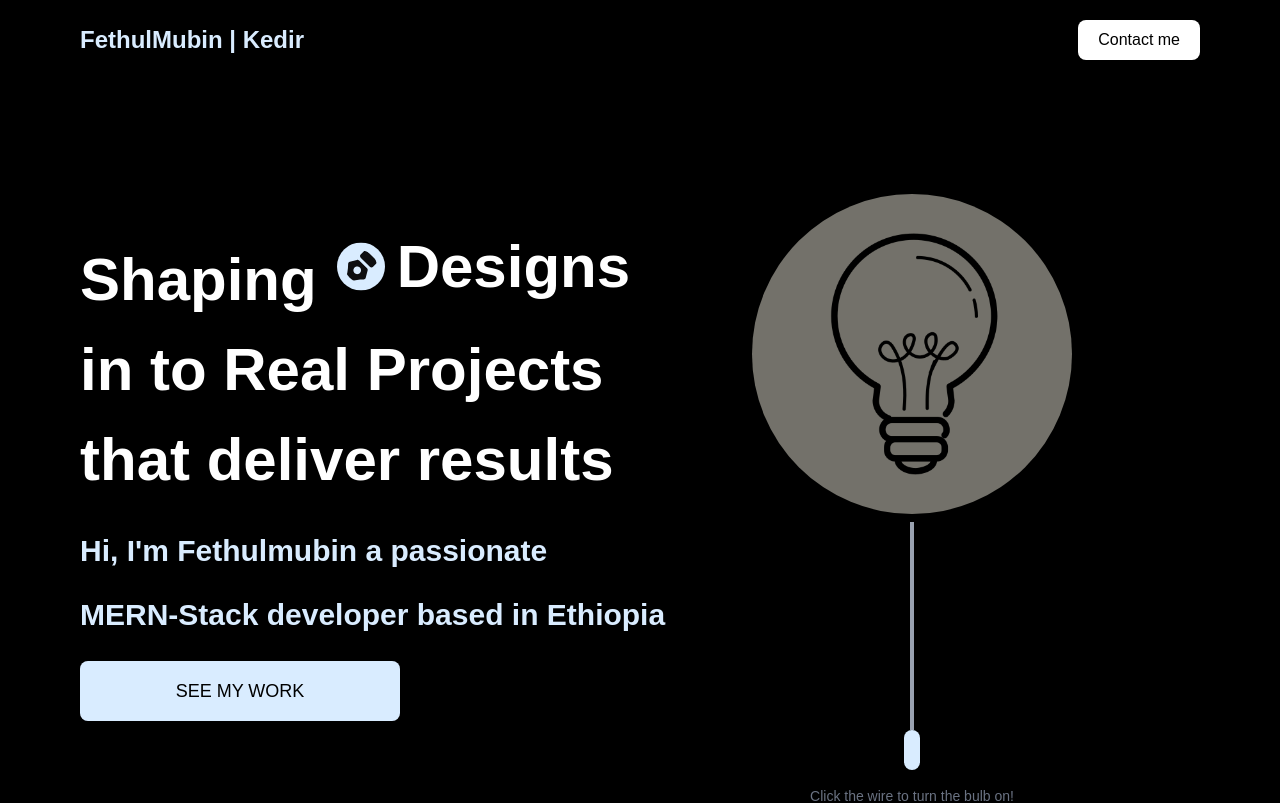
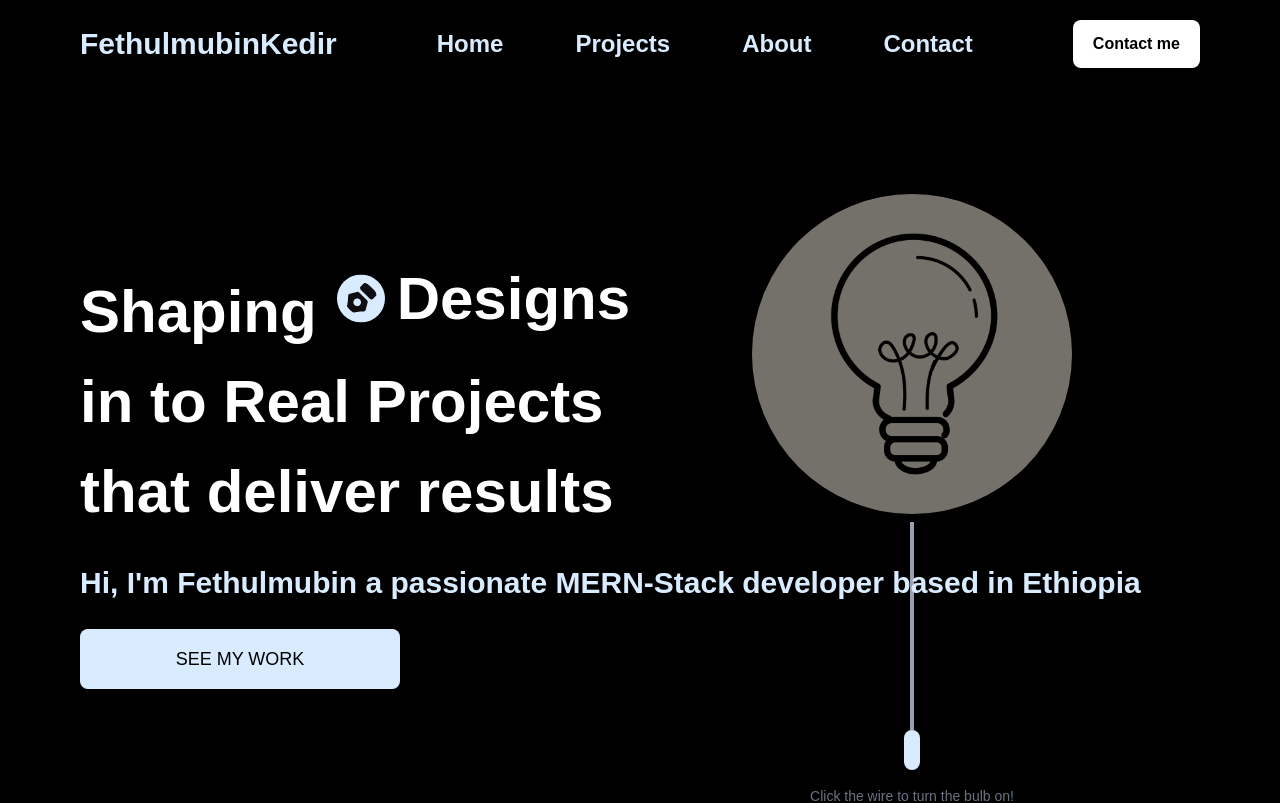
Before and after one commit to Fethulmubin/my-portfolio, a React (Vite) app: page / in a window 1280 px wide. Shown: the top 803 px of the page. Built offline with nearby package versions, Linux system fonts and the light colour scheme; no server answers; a web font is replaced by a local one.

Commit message:
font-size and contact me button edited

```diff
--- a/src/components/Bulb.jsx
+++ b/src/components/Bulb.jsx
@@ -26,7 +26,7 @@ export default function Bulb() {
             {/* String (Wire) */}
             <div
                 onClick={handleToggle}
-                className={`relative md:mb-10 mb-80 w-1 h-52 bg-gray-400 cursor-pointer hover:bg-gray-200 mt-2`}
+                className={`relative md:mb-10 mb-60 w-1 h-52 bg-gray-400 cursor-pointer hover:bg-gray-200 mt-2`}
             >
                 <div className={`absolute top-52 w-4 -right-[6px] bg-white-50 h-10 rounded-full`}>
                 </div>
--- a/src/components/NavBar.jsx
+++ b/src/components/NavBar.jsx
@@ -4,17 +4,23 @@ const NavBar = () => {
   return (
     <header className='navbar'>
         <div className='inner'>
-            <a className='logo' href="#hero">
-                FethulMubin | Kedir
+            <a className='logo flex' href="#hero">
+                <p className='logo'>Fethulmubin</p>
+                <p className='logo hidden md:block'>Kedir</p>
             </a>
 
             <nav className='desktop'>
-
+                <ul className='flex text-2xl font-semibold gap-10'>
+                    <li><a href="#hero">Home</a></li>
+                    <li><a href="#projects">Projects</a></li>
+                    <li><a href="#about">About</a></li>
+                    <li><a href="#contact">Contact</a></li>
+                </ul>
             </nav>
 
             <a href="#contact" className='contact-btn group'>
-                <div className='inner'>
-                    <span>Contact me</span>
+                <div className='inner font-semibold '>
+                    <span className='md:py-1'>Contact me</span>
                 </div>
             </a>
         </div>
--- a/src/components/Projects/Project.jsx
+++ b/src/components/Projects/Project.jsx
@@ -85,7 +85,7 @@ const Project = () => {
   ]
 
   return (
-    <section ref={projectSecRef} className='pb-15 px-[40px] lg:px-[300px] my-20'>
+    <section ref={projectSecRef} className='pb-15 px-[40px] lg:px-[300px]'>
         <div className='flex flex-col items-center'>
             <span className='px-4 py-2 bg-white-50 text-black-200 rounded-xl text-2xl font-bold'>My Projects</span>
             <h2 className='text-4xl md:text-5xl lg:text-6xl font-bold mt-4'>Check Out My Latest Projects</h2>
--- a/src/components/TechStack.jsx
+++ b/src/components/TechStack.jsx
@@ -25,6 +25,7 @@ const techStack = () => {
                     {logoIconsList.map((icon, index) => (
                         <LogoIcon key={index} icon={icon} />
                     ))}
+
                 </div>
             </div>
         </div>
--- a/src/index.css
+++ b/src/index.css
@@ -118,7 +118,7 @@ section {
     }
 
     .logo {
-      @apply text-white-50 text-xl md:text-2xl font-semibold transition-transform duration-300 hover:scale-105;
+      @apply text-white-50 md:text-3xl text-xl font-semibold transition-transform duration-300 hover:scale-105;
     }
 
     nav.desktop {
--- a/src/sections/Hero/Hero.jsx
+++ b/src/sections/Hero/Hero.jsx
@@ -43,8 +43,7 @@ const Hero = () => {
               <h1>in to Real Projects</h1>
               <h1>that deliver results</h1>
             </div>
-            <p className='text-white-50 md:text-3xl font-bold relative z-10'>Hi, I'm Fethulmubin a passionate  </p>
-            <p className='text-white-50 md:text-3xl font-bold relative z-10'>MERN-Stack developer based in Ethiopia</p>
+            <p className='text-white-50 md:text-3xl text-xl font-bold relative flex-wrap z-10'>Hi, I'm Fethulmubin a passionate MERN-Stack developer based in Ethiopia  </p>
             <Button className='md:w-80 md:h-16 w-60 h-12' id='button' text='See my Work'/>
           </div>
 
```
